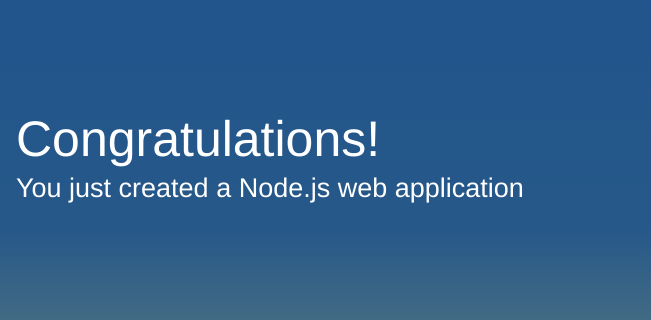
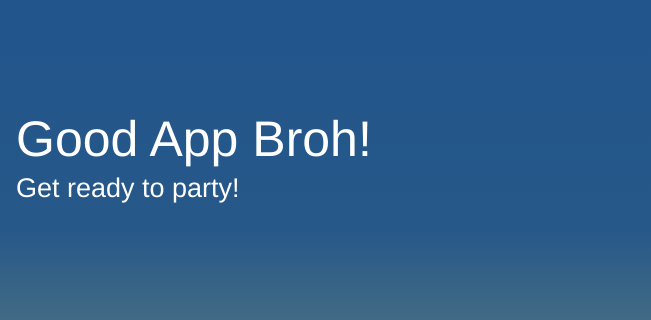
Before and after one commit to michaellyons/thegoodtest, a plain HTML site: page public/index.html in a window 1280 px wide. Shown: the part 171-491 px from the top of the page, 629-1280 px from the left. Drawn offline with Linux system fonts and the light colour scheme.

Commit message:
Changed Words Around

```diff
--- a/public/index.html
+++ b/public/index.html
@@ -3,7 +3,7 @@
 
 <head>
     <meta charset="utf-8">
-    <title>Example app</title>
+    <title>Good app</title>
     <meta name="description" content="" />
     <link href="assets/css/styles.css" rel="stylesheet">
     <link href="assets/css/gradients.css" rel="stylesheet">
@@ -58,8 +58,8 @@
         <div class="message">
             <a class="twitter-link" href="http://twitter.com/home/?status=I%20created%20a%20project%20with%20AWS%20CodeStar!%20%23AWS%20%23AWSCodeStar%20https%3A%2F%2Faws.amazon.com%2Fcodestar"><img src="assets/img/tweet.svg" /></a>
             <div class="text">
-                <h1>Congratulations!</h1>
-                <h2>You just created a Node.js web application</h2>
+                <h1>Good App Broh!</h1>
+                <h2>Get ready to party!</h2>
             </div>
         </div>
     </div>
```
Also changed, not shown: 1 other file.
